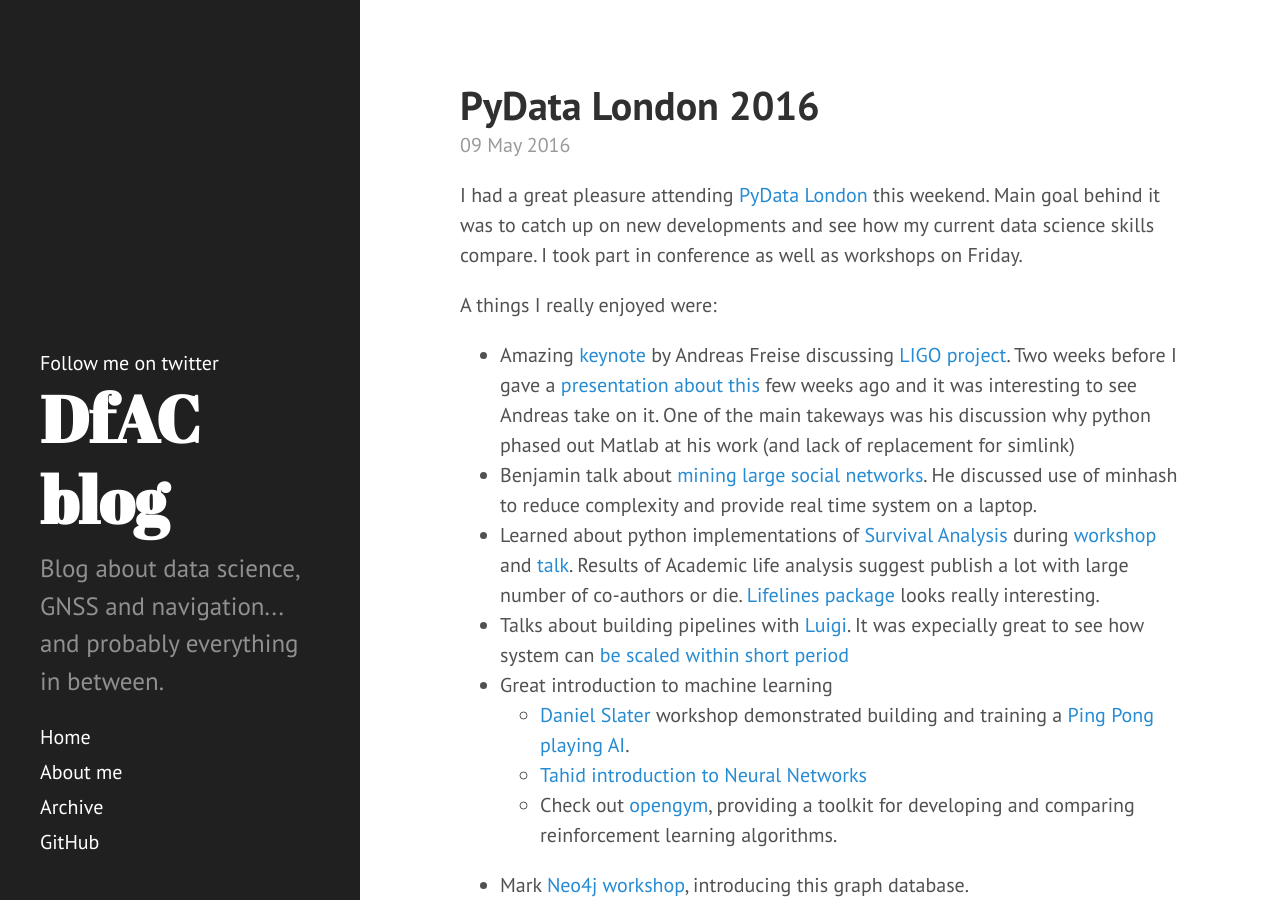
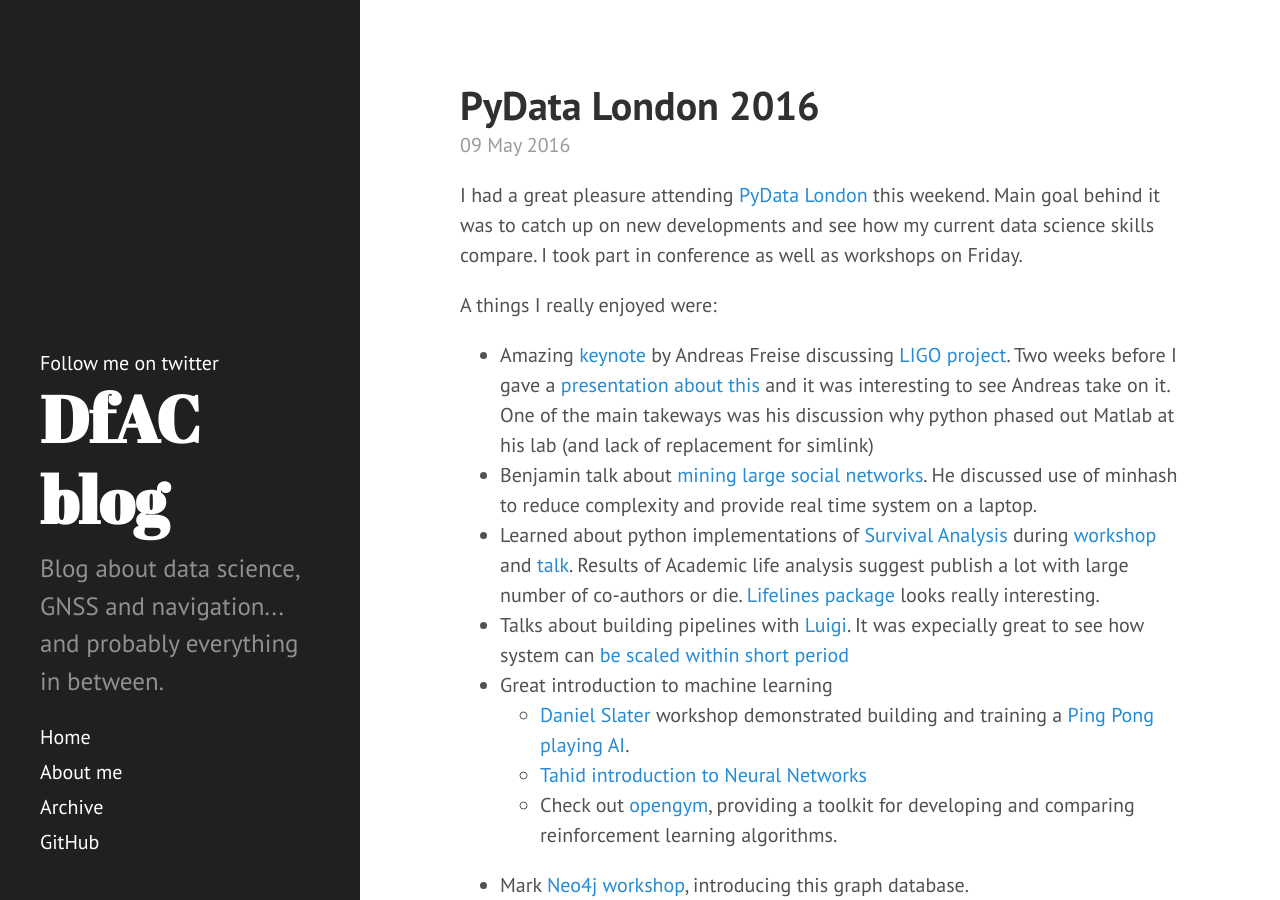
Before and after one commit to DfAC/DfAC.github.io, a Jekyll site: the page built from _posts/2016-05-09-PyDataLondon2016.md, in a window 1280 px wide and 900 px high. Built offline with Jekyll 4.4.1, drawn with Linux system fonts in a browser that asks for light colours; comment, search, counter and statistics services are not loaded.

Commit message:
fixed typos

```diff
--- a/_posts/2016-05-09-PyDataLondon2016.md
+++ b/_posts/2016-05-09-PyDataLondon2016.md
@@ -10,7 +10,7 @@ I had a great pleasure attending [PyData London](http://london.pydata.org/) this
 
 A things I really enjoyed were:
 
-* Amazing [keynote](http://pydata.org/london2016/schedule/presentation/44/) by Andreas Freise discussing [LIGO project](https://www.ligo.caltech.edu/news/ligo20160211). Two weeks before I gave a [presentation about this](https://github.com/DfAC/TeachingSlides/tree/master/ReproducibleResearch) few weeks ago and it was interesting to see Andreas take on it. One of the main takeways was his discussion why python phased out Matlab at his work (and lack of replacement for simlink)
+* Amazing [keynote](http://pydata.org/london2016/schedule/presentation/44/) by Andreas Freise discussing [LIGO project](https://www.ligo.caltech.edu/news/ligo20160211). Two weeks before I gave a [presentation about this](https://github.com/DfAC/TeachingSlides/tree/master/ReproducibleResearch) and it was interesting to see Andreas take on it. One of the main takeways was his discussion why python phased out Matlab at his lab (and lack of replacement for simlink)
 * Benjamin talk about [mining large social networks](http://pydata.org/london2016/schedule/presentation/32/). He discussed use of minhash to reduce complexity and provide real time system on a laptop.
 * Learned about python implementations of [Survival Analysis](https://en.wikipedia.org/wiki/Survival_analysis) during [workshop](http://pydata.org/london2016/schedule/presentation/91/) and [talk](http://pydata.org/london2016/schedule/presentation/10/). Results of Academic life analysis suggest publish a lot with large number of co-authors or die. [Lifelines package](http://lifelines.readthedocs.io/en/latest/) looks really interesting.
 * Talks about building pipelines with [Luigi](https://pypi.python.org/pypi/luigi). It was expecially great to see how system can [be scaled within short period](http://pydata.org/london2016/schedule/presentation/3/)
```
